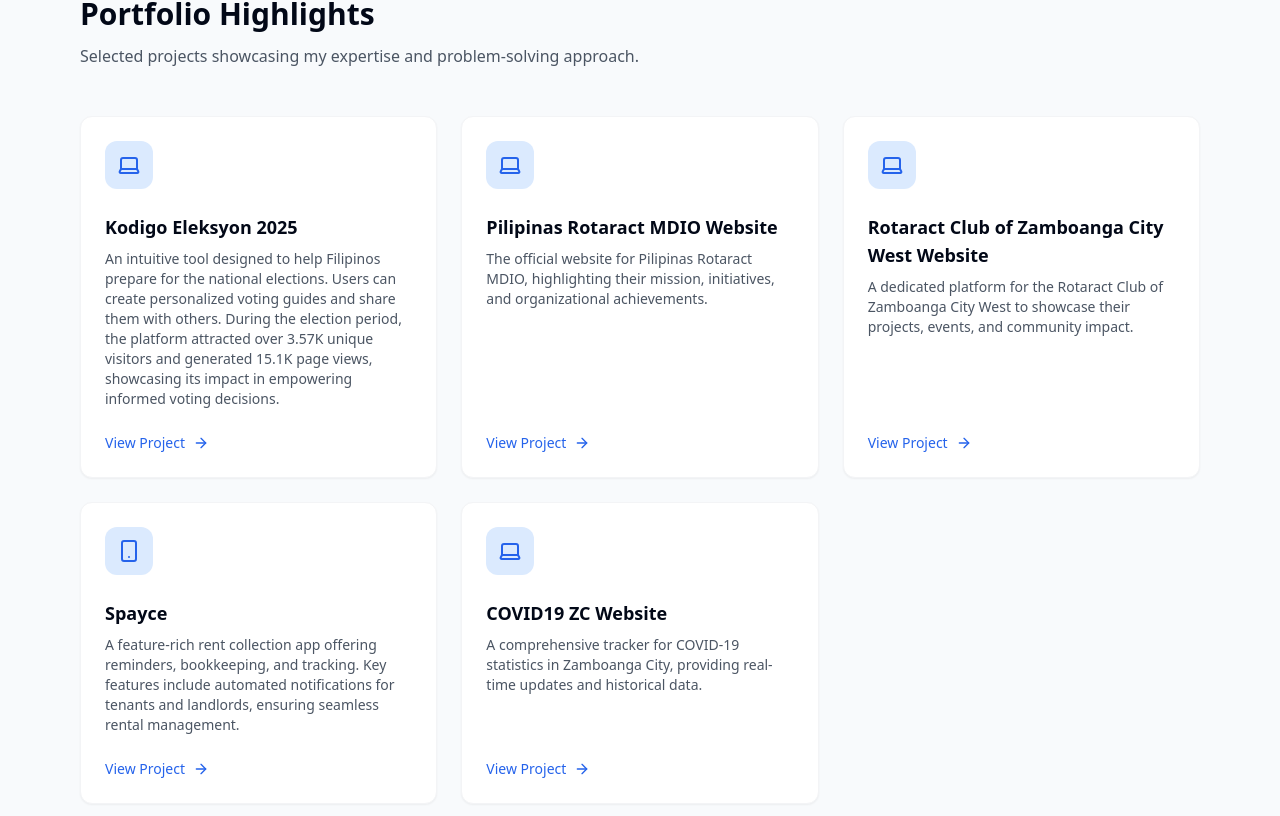
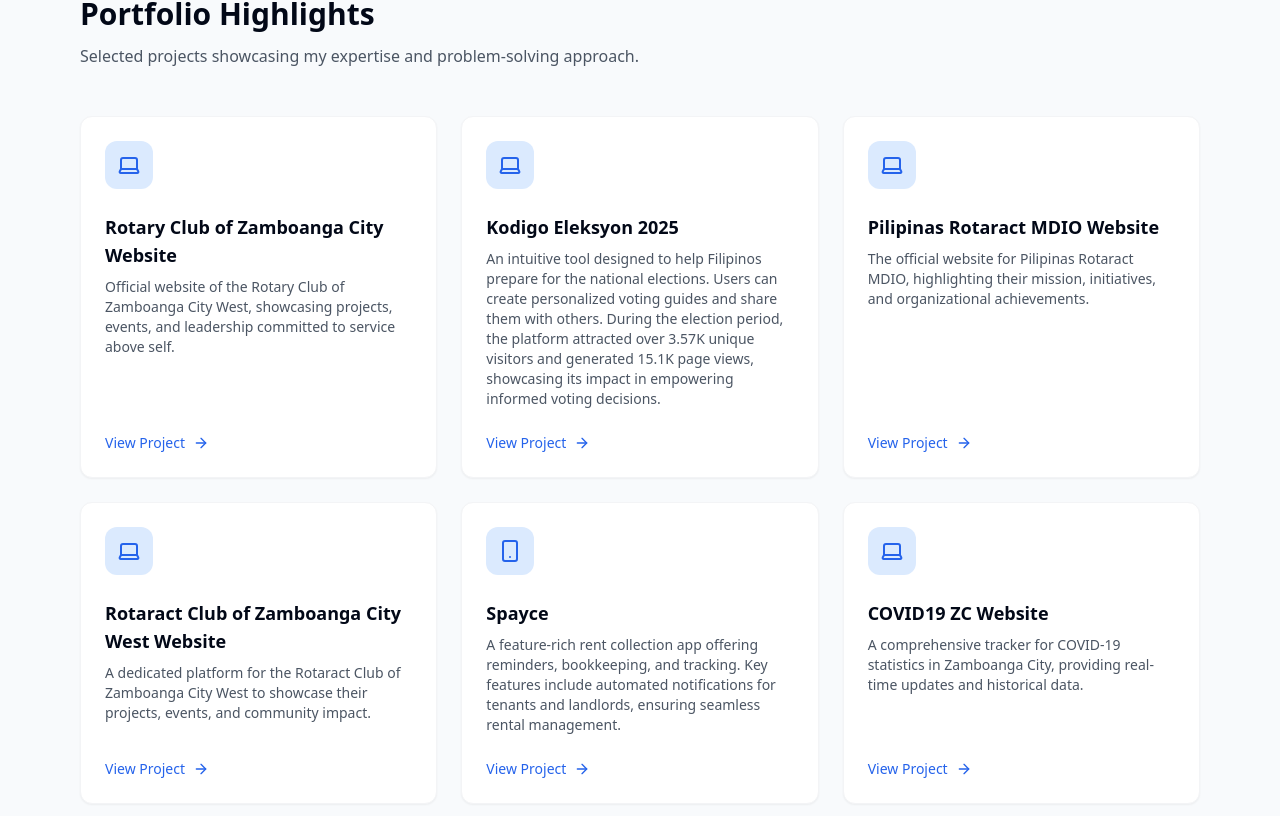
Before and after one commit to JHNLWHD/jhoenil-labs, a React (Vite) app: page / in a window 1280 px wide. Shown: the part 2034-2850 px from the top of the page. Built offline with nearby package versions, Linux system fonts and the light colour scheme; no server answers.

Commit message:
feat: update portfolio section

```diff
--- a/src/components/PortfolioSection.tsx
+++ b/src/components/PortfolioSection.tsx
@@ -33,6 +33,12 @@ const PortfolioSection = () => {
   const portfolioItems = [
     {
       icon: Laptop,
+      title: 'Rotary Club of Zamboanga City Website',
+      description: 'Official website of the Rotary Club of Zamboanga City West, showcasing projects, events, and leadership committed to service above self.',
+      link: 'https://rotaryzcwest.org/'
+    },
+    {
+      icon: Laptop,
       title: 'Kodigo Eleksyon 2025',
       description: 'An intuitive tool designed to help Filipinos prepare for the national elections. Users can create personalized voting guides and share them with others. During the election period, the platform attracted over 3.57K unique visitors and generated 15.1K page views, showcasing its impact in empowering informed voting decisions.',
       link: 'https://kodigoeleksyon2025.netlify.app/'
@@ -47,7 +53,7 @@ const PortfolioSection = () => {
       icon: Laptop,
       title: 'Rotaract Club of Zamboanga City West Website',
       description: 'A dedicated platform for the Rotaract Club of Zamboanga City West to showcase their projects, events, and community impact.',
-      link: 'https://rotaract-zambo-city-west.netlify.app/'
+      link: 'https://rotaract.rotaryzcwest.org/'
     },
     {
       icon: Smartphone,
```
